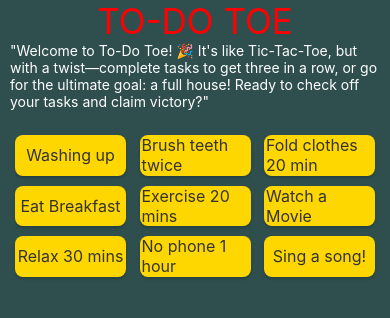
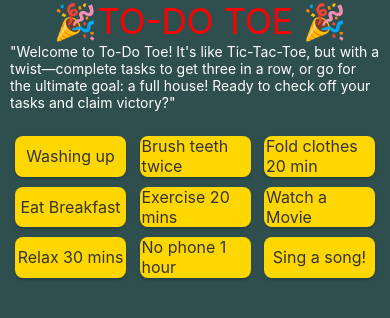
Before and after one commit to dhurrell001/ToDo_list_tic_tac_toe, a React Native app: screen / in a window 390 px wide. Shown: the top 318 px of the page. Built offline with nearby package versions, Linux system fonts and the light colour scheme.

Commit message:
Header text changes

```diff
--- a/components/header.js
+++ b/components/header.js
@@ -7,11 +7,11 @@ import ExampleImage from "../assets/todoImage.png";
 export default function Header() {
   return (
     <View style={styles.container}>
-      <Text style={styles.text}>TO-DO TOE</Text>
+      <Text style={styles.text}> 🎉TO-DO TOE 🎉</Text>
       <Text style={styles.paragraph}>
-        "Welcome to To-Do Toe! 🎉 It's like Tic-Tac-Toe, but with a
-        twist—complete tasks to get three in a row, or go for the ultimate goal:
-        a full house! Ready to check off your tasks and claim victory?"
+        "Welcome to To-Do Toe! It's like Tic-Tac-Toe, but with a twist—complete
+        tasks to get three in a row, or go for the ultimate goal: a full house!
+        Ready to check off your tasks and claim victory?"
       </Text>
     </View>
   );
```
